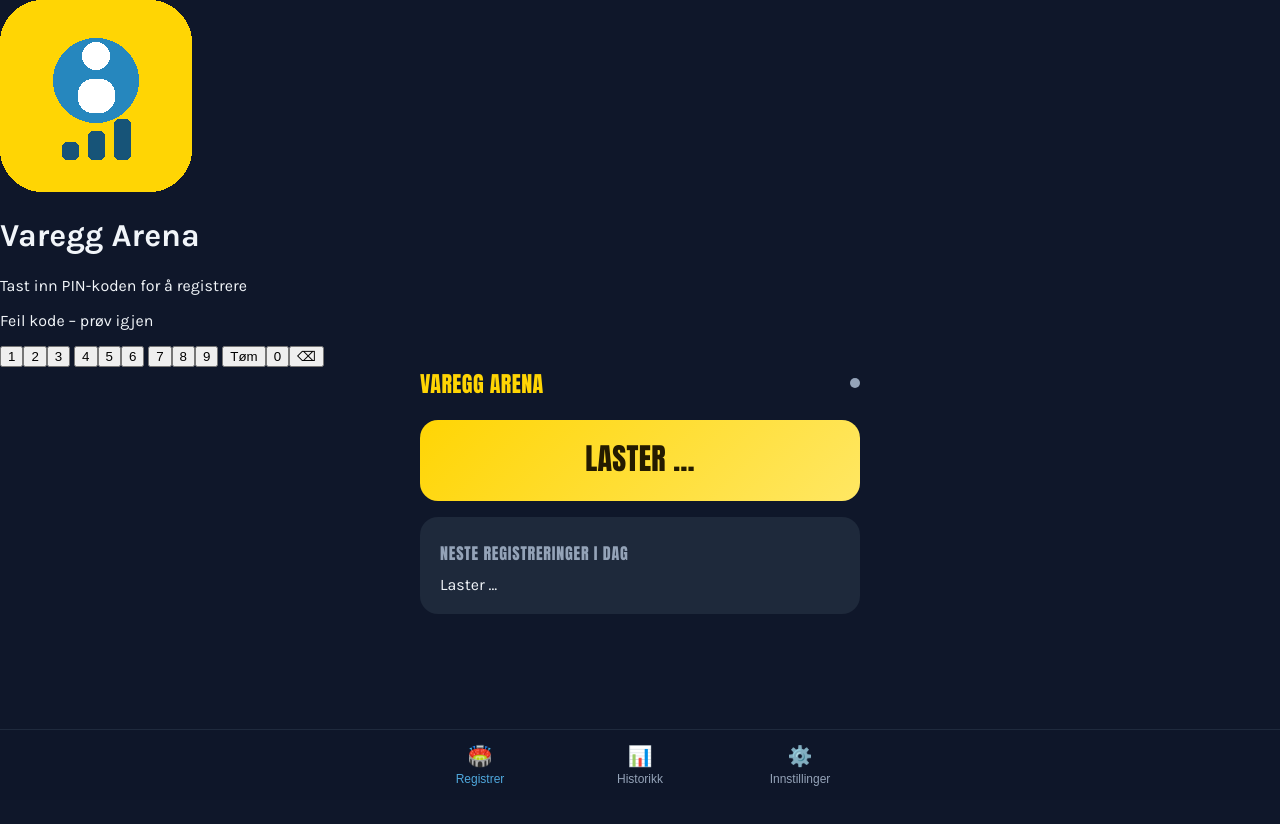
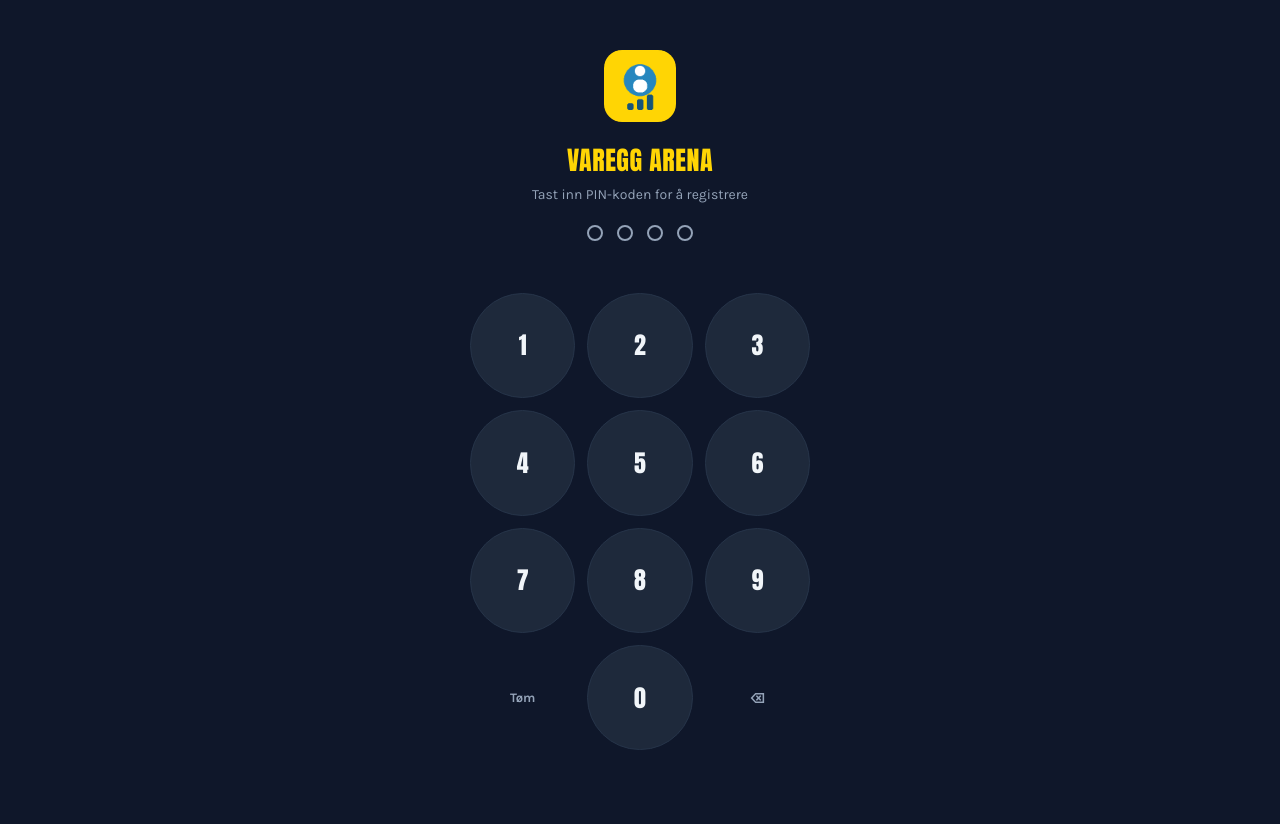
Before and after one commit to UlrikRisberg/Hallregistrering, a website: page index.html in a window 1280 px wide. After the commit the page ends 800 px from the top, so only its background shows below. Drawn offline with Linux system fonts and the light colour scheme.

Commit message:
Add styles for pin gate and related components

```diff
--- a/style.css
+++ b/style.css
@@ -316,3 +316,98 @@ input:checked + .slider::before { transform: translateX(20px); }
 .badge {
   display: inline-block;
   font-size: 11px;
+    padding: 3px 8px;
+  border-radius: 999px;
+  background: var(--card-2);
+  color: var(--text-dim);
+}
+.badge.ok { background: rgba(var(--accent-yellow-rgb), 0.18); color: var(--accent-yellow); }
+.badge.warn { background: rgba(var(--accent-blue-rgb), 0.18); color: var(--accent); }
+
+.muted { color: var(--text-dim); font-size: 13px; line-height: 1.5; }
+a { color: var(--accent); }
+
+/* ------------------------------------------------------------------ */
+/* PIN-lås                                                              */
+/* ------------------------------------------------------------------ */
+.pin-gate {
+  position: fixed;
+  inset: 0;
+  z-index: 100;
+  background: var(--bg);
+  display: flex;
+  align-items: center;
+  justify-content: center;
+  padding: 24px;
+}
+.pin-card {
+  width: 100%;
+  max-width: 340px;
+  text-align: center;
+  display: flex;
+  flex-direction: column;
+  align-items: center;
+}
+.pin-logo { width: 72px; height: 72px; border-radius: 18px; margin-bottom: 18px; }
+.pin-card h1 {
+  font-family: var(--font-display);
+  font-weight: 400;
+  text-transform: uppercase;
+  color: var(--accent-yellow);
+  font-size: 26px;
+  margin: 0 0 6px;
+  letter-spacing: 0.02em;
+}
+.pin-sub { color: var(--text-dim); font-size: 14px; margin: 0 0 22px; }
+.pin-dots { display: flex; gap: 14px; margin-bottom: 10px; height: 16px; }
+.pin-dots span {
+  width: 16px; height: 16px; border-radius: 50%;
+  border: 2px solid var(--text-dim);
+  background: transparent;
+  transition: all 0.12s ease;
+}
+.pin-dots span.filled { background: var(--accent-yellow); border-color: var(--accent-yellow); }
+.pin-dots.shake { animation: pinshake 0.4s; }
+@keyframes pinshake {
+  10%, 90% { transform: translateX(-6px); }
+  20%, 80% { transform: translateX(5px); }
+  30%, 50%, 70% { transform: translateX(-8px); }
+  40%, 60% { transform: translateX(8px); }
+}
+.pin-error {
+  color: var(--danger);
+  font-size: 13px;
+  font-weight: 600;
+  height: 16px;
+  margin: 6px 0 20px;
+  opacity: 0;
+  transition: opacity 0.15s ease;
+}
+.pin-error.show { opacity: 1; }
+.pin-pad {
+  display: grid;
+  grid-template-columns: repeat(3, 1fr);
+  gap: 12px;
+  width: 100%;
+}
+.pin-pad button {
+  aspect-ratio: 1;
+  border-radius: 50%;
+  border: 1px solid var(--card-2);
+  background: var(--card);
+  color: var(--text);
+  font-family: var(--font-display);
+  font-weight: 400;
+  font-size: 24px;
+  cursor: pointer;
+}
+.pin-pad button:active { background: var(--accent-yellow); color: var(--accent-yellow-ink); }
+.pin-pad button.ghost {
+  background: none;
+  border: none;
+  color: var(--text-dim);
+  font-family: var(--font-body);
+  font-size: 13px;
+  font-weight: 700;
+}
+.pin-pad button.ghost:active { background: none; color: var(--text); }
```
